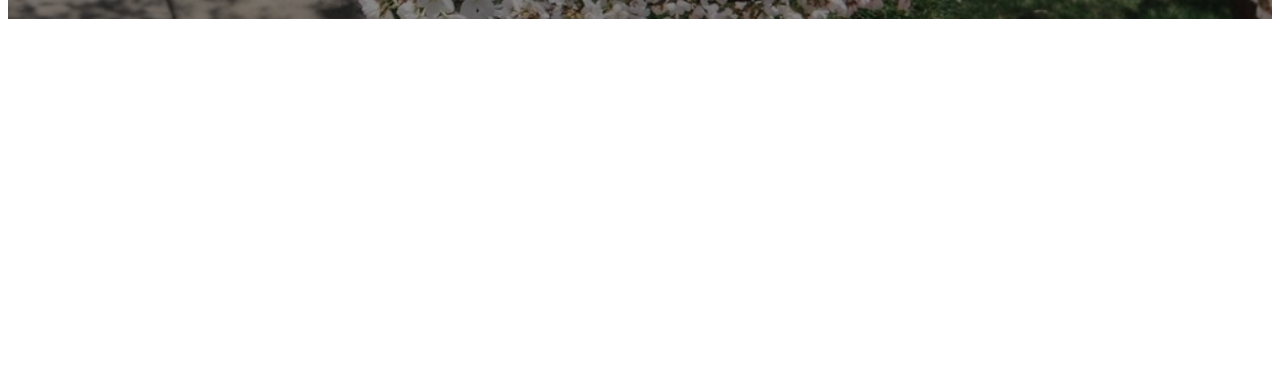
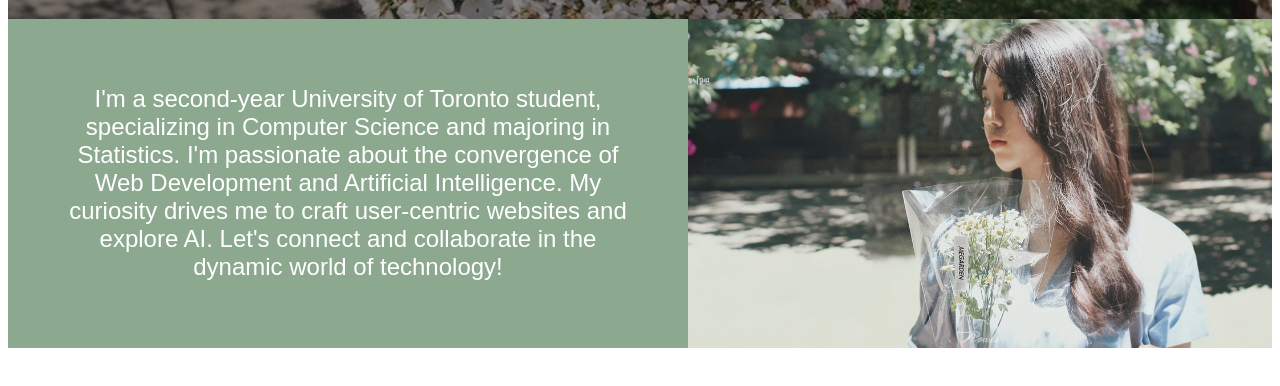
Before and after one commit to hecateli/portfolio, a Gatsby site: page / in a window 1280 px wide. Shown: the part 190-576 px from the top of the page. Built offline with nearby package versions, Linux system fonts and the light colour scheme; Gatsby itself is replaced by a stand-in of ours; a web font is replaced by a local one.

Commit message:
finish intro

```diff
--- /dev/null
+++ b/src/components/Introduction.js
@@ -0,0 +1,15 @@
+import * as React from 'react'
+import { StaticImage } from "gatsby-plugin-image"
+import { intro_container, intro_text, intro_image} from './Introduction.module.css'
+
+const Introduction = () => {
+    return (
+        <div className={intro_container}>
+            <p className={intro_text}>I'm a second-year University of Toronto student, specializing in Computer Science and majoring in Statistics. I'm passionate about the convergence of Web Development and Artificial Intelligence. My curiosity drives me to craft user-centric websites and explore AI. Let's connect and collaborate in the dynamic world of technology!</p>
+            <StaticImage className={intro_image}
+            src="../images/intro.jpg"/>
+        </div>
+    )
+}
+
+export default Introduction
--- /dev/null
+++ b/src/components/Introduction.module.css
@@ -0,0 +1,26 @@
+@font-face {
+    font-family: "Cardo";
+    font-style: normal;
+    font-weight: normal;
+    src: url("../../public/static/fonts/Cardo-Regular.ttf") format("truetype");
+  }
+
+.intro_container{
+    display: flex;
+    background-color: #8CA990;
+}
+
+.intro_text{
+    width: 50%;
+    color: #ffffff;
+    font-size: x-large;
+    font-family: "Cardo", sans-serif;
+    margin: auto;
+    padding-left: 3rem;
+    padding-right: 3rem;
+    text-align: center;
+}
+
+.intro_image{
+    width: 50%;
+}
--- a/src/pages/index.js
+++ b/src/pages/index.js
@@ -1,14 +1,15 @@
 import * as React from "react"
 import Layout from '../components/layout'
 import Welcome from "../components/Welcome"
+import Introduction from "../components/Introduction"
 
 const IndexPage = () => {
   return (
     <div>
-        <Layout pageTitle="">
-
+        <Layout pageTitle="HOME">
         </Layout>
         <Welcome/>
+        <Introduction />
     </div>
 
   )
```
Also changed, not shown: src/images/intro.jpg (added).
